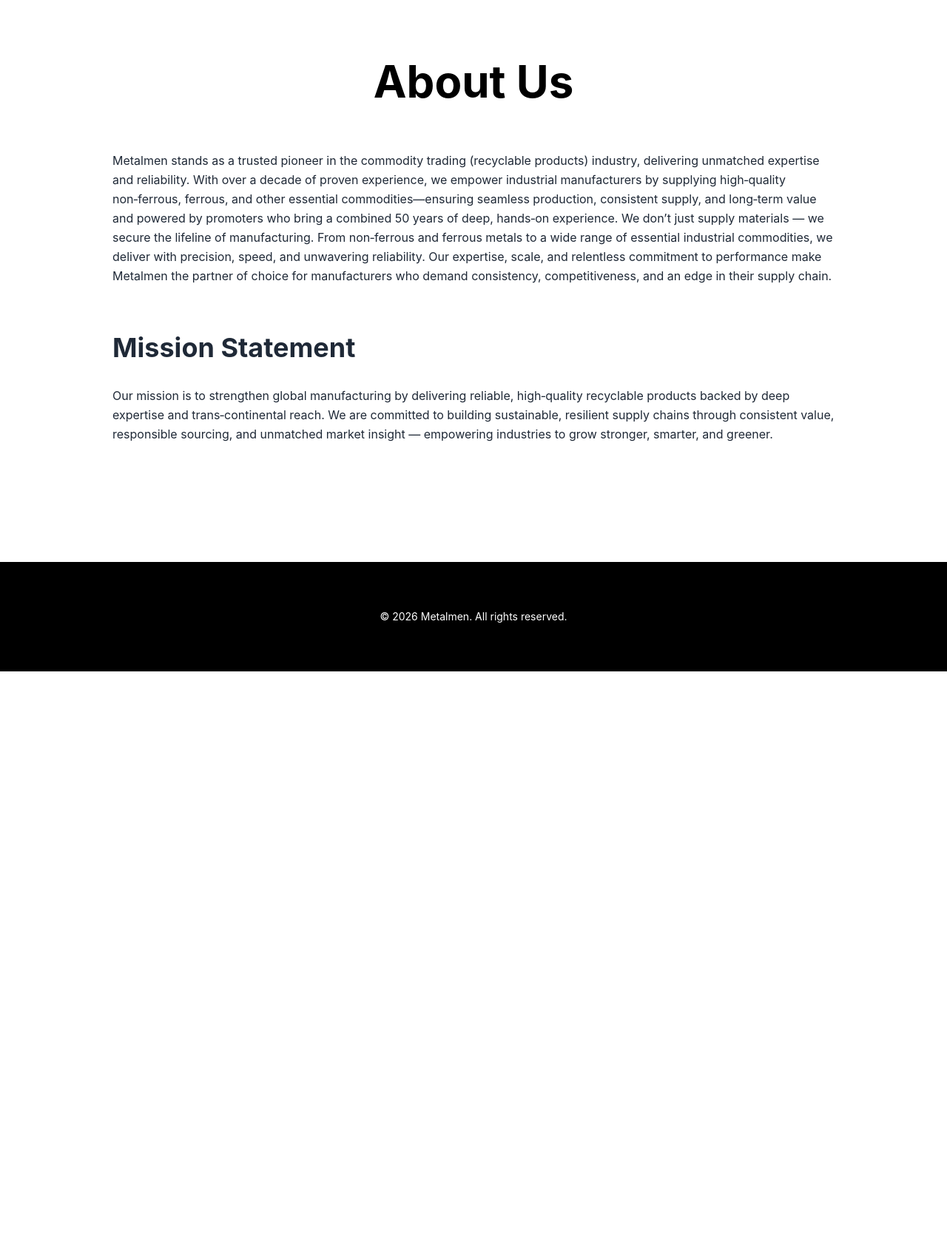
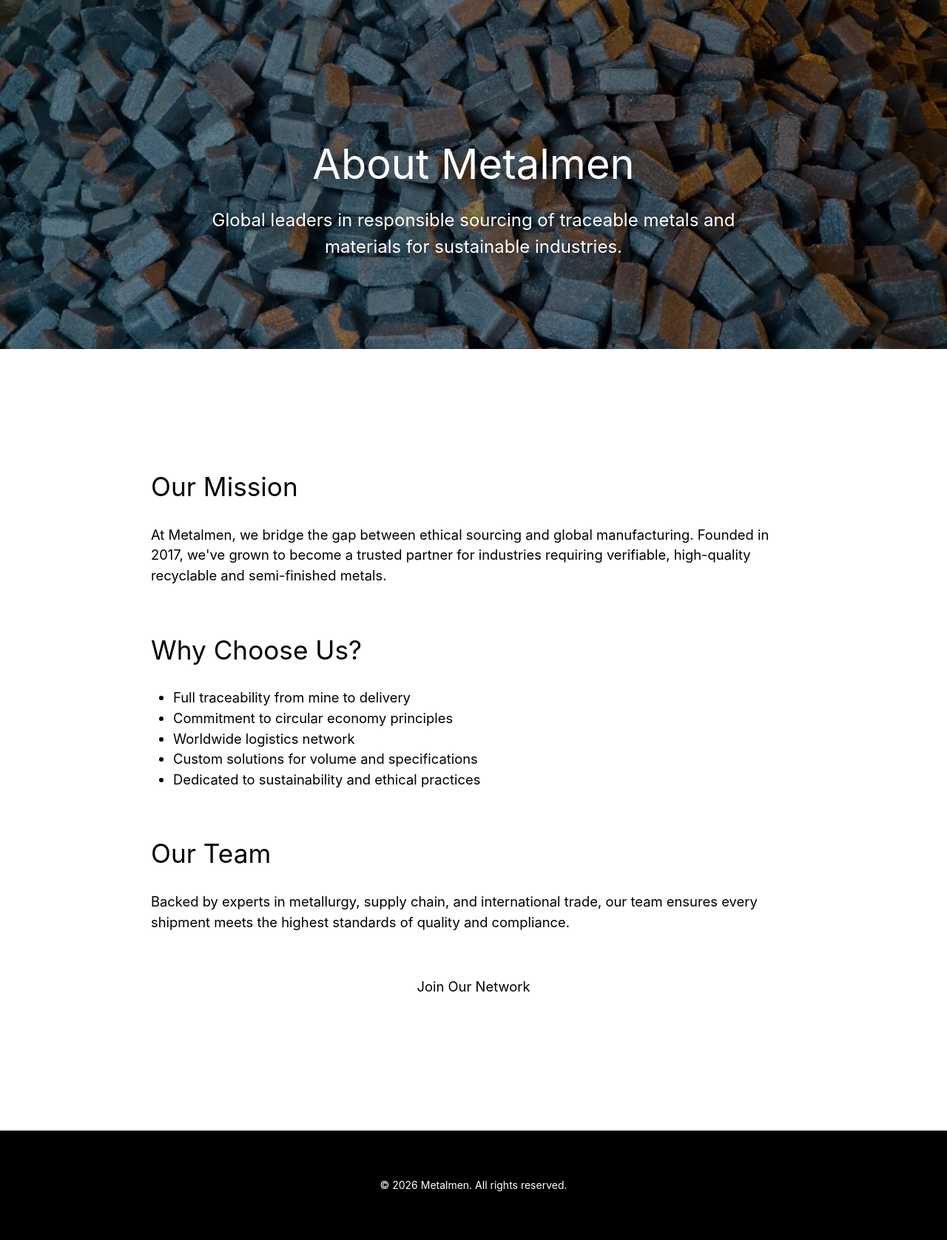
Before and after one commit to DrProdigy1/render-flask-deployment1, a Flask app: page /about in a window 1280 px wide. Shown: the part 81-1758 px from the top of the page at 74% size. Before the commit the page ends 989 px from the top, so only its background shows below. Run offline with Flask 3, Linux system fonts and the light colour scheme; some libraries are stand-ins or nearby versions.

Commit message:
Update about.html

```diff
--- a/templates/about.html
+++ b/templates/about.html
@@ -1,14 +1,71 @@
 {% extends "base.html" %}
+{% block content %}
 
-{% block content %}
-<div class="max-w-5xl mx-auto px-6 py-20">
-    <h1 class="text-6xl font-bold text-center mb-16">About Us</h1>
+<style>
+    .about-hero {
+        background: linear-gradient(rgba(0,0,0,0.5), rgba(0,0,0,0.5)), url('{{ url_for('static', filename='images/hero1.jpg') }}');
+        background-size: cover;
+        background-position: center;
+        padding: 180px 5% 120px;
+        text-align: center;
+        color: white;
+    }
+    .about-hero h1 {
+        font-size: 3.5rem;
+        margin-bottom: 1rem;
+        text-shadow: 0 4px 20px rgba(0,0,0,0.7);
+    }
+    .about-hero p {
+        font-size: 1.5rem;
+        max-width: 800px;
+        margin: 0 auto;
+        text-shadow: 0 2px 10px rgba(0,0,0,0.6);
+    }
+    .about-content {
+        padding: 100px 5%;
+        max-width: 1000px;
+        margin: 0 auto;
+        font-size: 1.15rem;
+    }
+    .about-content h2 {
+        font-size: 2.2rem;
+        margin: 60px 0 25px;
+    }
+    .about-content ul {
+        list-style: disc;
+        padding-left: 30px;
+        margin-bottom: 40px;
+    }
+    @media (max-width: 768px) {
+        .about-hero h1 { font-size: 2.6rem; }
+        .about-hero p { font-size: 1.3rem; }
+    }
+</style>
 
-    <div class="prose prose-lg mx-auto text-gray-800 leading-relaxed">
-        <p>Metalmen stands as a trusted pioneer in the commodity trading (recyclable products) industry, delivering unmatched expertise and reliability. With over a decade of proven experience, we empower industrial manufacturers by supplying high‑quality non‑ferrous, ferrous, and other essential commodities—ensuring seamless production, consistent supply, and long‑term value and powered by promoters who bring a combined 50 years of deep, hands‑on experience. We don’t just supply materials — we secure the lifeline of manufacturing. From non‑ferrous and ferrous metals to a wide range of essential industrial commodities, we deliver with precision, speed, and unwavering reliability. Our expertise, scale, and relentless commitment to performance make Metalmen the partner of choice for manufacturers who demand consistency, competitiveness, and an edge in their supply chain.</p>
+<section class="about-hero">
+    <h1>About Metalmen</h1>
+    <p>Global leaders in responsible sourcing of traceable metals and materials for sustainable industries.</p>
+</section>
 
-        <h2 class="text-4xl font-bold mt-16 mb-8">Mission Statement</h2>
-        <p>Our mission is to strengthen global manufacturing by delivering reliable, high‑quality recyclable products backed by deep expertise and trans‑continental reach. We are committed to building sustainable, resilient supply chains through consistent value, responsible sourcing, and unmatched market insight — empowering industries to grow stronger, smarter, and greener.</p>
-    </div>
+<div class="about-content">
+    <h2>Our Mission</h2>
+    <p>At Metalmen, we bridge the gap between ethical sourcing and global manufacturing. Founded in 2017, we've grown to become a trusted partner for industries requiring verifiable, high-quality recyclable and semi-finished metals.</p>
+
+    <h2>Why Choose Us?</h2>
+    <ul>
+        <li>Full traceability from mine to delivery</li>
+        <li>Commitment to circular economy principles</li>
+        <li>Worldwide logistics network</li>
+        <li>Custom solutions for volume and specifications</li>
+        <li>Dedicated to sustainability and ethical practices</li>
+    </ul>
+
+    <h2>Our Team</h2>
+    <p>Backed by experts in metallurgy, supply chain, and international trade, our team ensures every shipment meets the highest standards of quality and compliance.</p>
+
+    <p style="text-align: center; margin-top: 60px;">
+        <a href="/contact" class="btn">Join Our Network</a>
+    </p>
 </div>
+
 {% endblock %}
```
